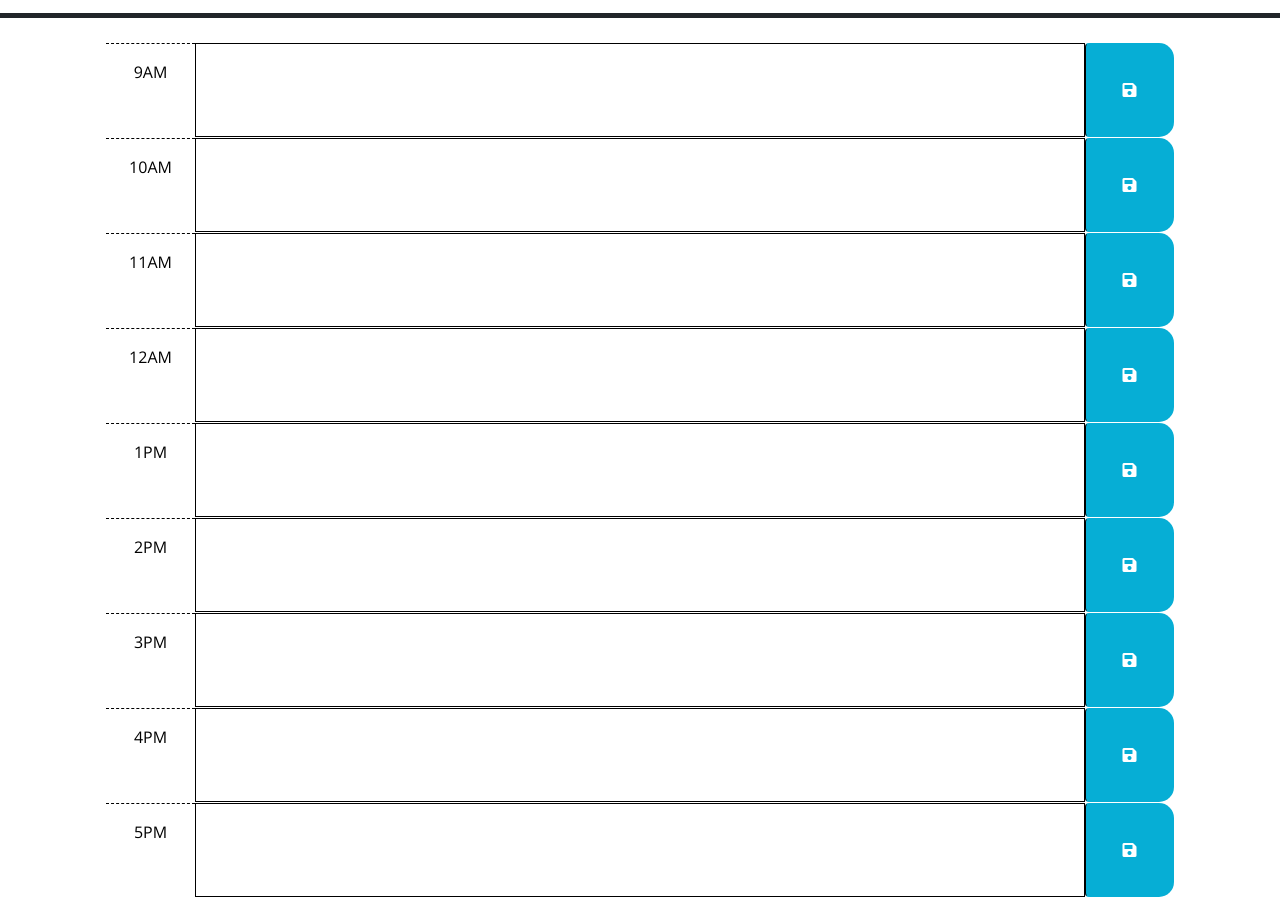
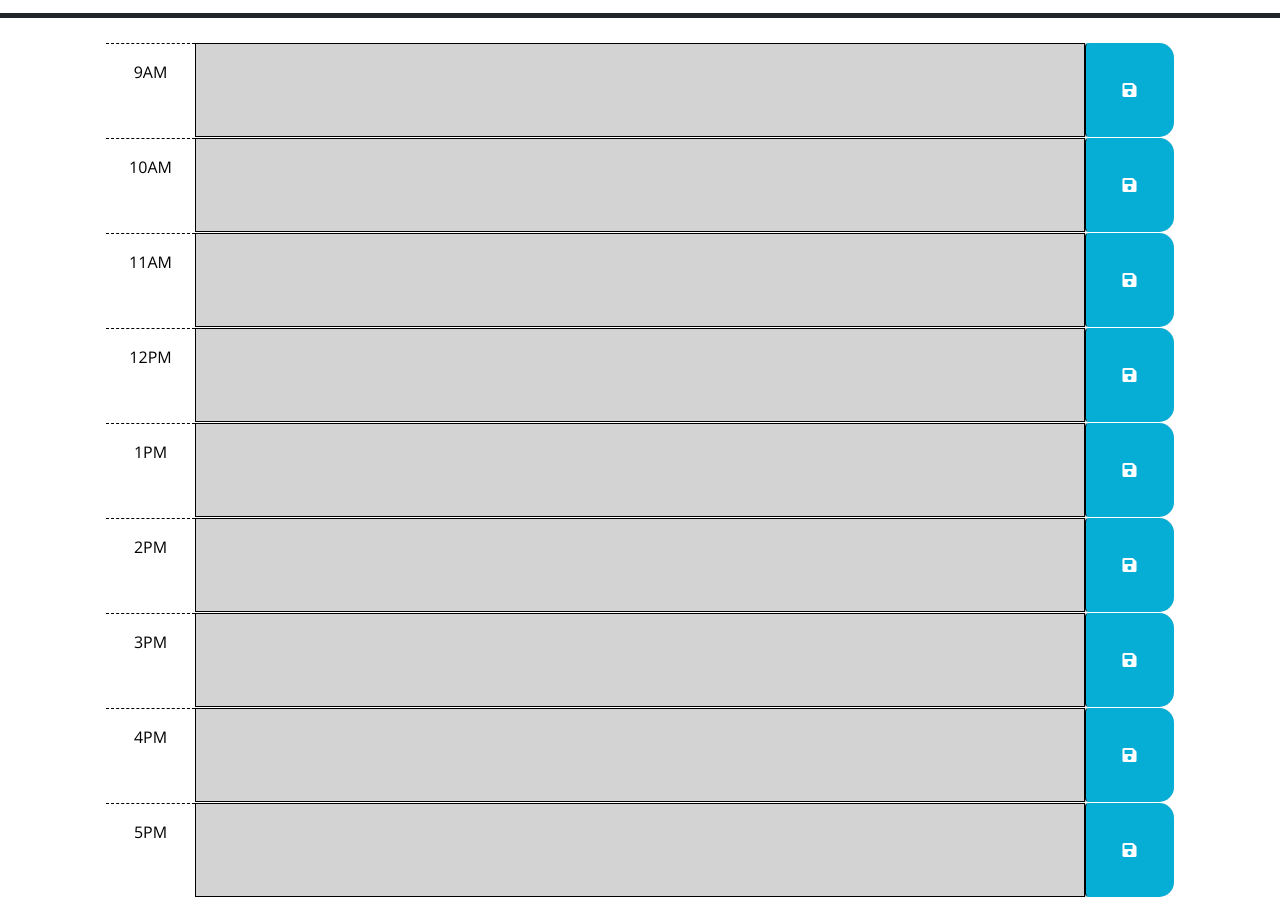
Before and after one commit to cassiegidd/calender_tasks, a plain HTML site: page index.html in a window 1280 px wide. Shown: the part 260-1157 px from the top of the page. Drawn offline with nearby package versions, Linux system fonts and the light colour scheme.

Commit message:
created function to compare and add class to select time blocks

```diff
--- a/assets/script.js
+++ b/assets/script.js
@@ -1,6 +1,19 @@
 // Wrap all code that interacts with the DOM in a call to jQuery to ensure that
 // the code isn't run until the browser has finished rendering all the elements
 // in the html.
+var allDivs = $('.description');
+var nineAm = $('#nine').attr('id');
+var tenAm = $('#ten').attr('id');
+var elevenAm = $('#eleven').attr('id');
+var twelvePm = $('#twelve').attr('id');
+var onePm = $('#thirteen').attr('id');
+var twoPm = $('#fourteen').attr('id');
+var threePm = $('#fifteen').attr('id');
+var fourPm = $('#sixteen').attr('id');
+var fivePm = $('#seventeen').attr('id');
+
+var hours = [nineAm, tenAm, elevenAm, twelvePm, onePm, twoPm, threePm, fourPm, fivePm];
+
 $(function () {
   // TODO: Add a listener for click events on the save button. This code should
   // use the id in the containing time-block as a key to save the user input in
@@ -8,13 +21,29 @@ $(function () {
   // function? How can DOM traversal be used to get the "hour-x" id of the
   // time-block containing the button that was clicked? How might the id be
   // useful when saving the description in local storage?
-  //
+
+
+
+
+
+
   // TODO: Add code to apply the past, present, or future class to each time
   // block by comparing the id to the current hour. HINTS: How can the id
   // attribute of each time-block be used to conditionally add or remove the
   // past, present, and future classes? How can Day.js be used to get the
   // current hour in 24-hour time?
-  //
+  var currentTime = dayjs().hour();
+
+$('.time-block').each(function() {
+    if($(this).attr('id') == currentTime) {
+        $(this).addClass('present');
+    } else if($(this).attr('id') > currentTime) {
+        $(this).addClass('future');
+    } else {
+        $(this).addClass('past');
+    }
+});
+
   // TODO: Add code to get any user input that was saved in localStorage and set
   // the values of the corresponding textarea elements. HINT: How can the id
   // attribute of each time-block be used to do this?
--- a/index.html
+++ b/index.html
@@ -41,7 +41,7 @@
         -->
 
       <!-- Example of a past time block. The "past" class adds a gray background color. -->
-      <div id="hour-9" class="row time-block">
+      <div id="09" value="09" class="row time-block">
         <div class="col-2 col-md-1 hour text-center py-3">9AM</div>
         <textarea class="col-8 col-md-10 description" rows="3"> </textarea>
         <button class="btn saveBtn col-2 col-md-1" aria-label="save">
@@ -50,7 +50,7 @@
       </div>
 
       <!-- Example of a a present time block. The "present" class adds a red background color. -->
-      <div id="hour-10" class="row time-block">
+      <div id="10" value="10" class="row time-block">
         <div class="col-2 col-md-1 hour text-center py-3">10AM</div>
         <textarea class="col-8 col-md-10 description" rows="3"> </textarea>
         <button class="btn saveBtn col-2 col-md-1" aria-label="save">
@@ -59,7 +59,7 @@
       </div>
 
       <!-- Example of a future time block. The "future" class adds a green background color. -->
-      <div id="hour-11" class="row time-block">
+      <div id="11" value="11" class="row time-block">
         <div class="col-2 col-md-1 hour text-center py-3">11AM</div>
         <textarea class="col-8 col-md-10 description" rows="3"> </textarea>
         <button class="btn saveBtn col-2 col-md-1" aria-label="save">
@@ -67,15 +67,15 @@
         </button>
       </div>
 
-      <div id="hour-12" class="row time-block">
-        <div class="col-2 col-md-1 hour text-center py-3">12AM</div>
+      <div id="12" class="row time-block">
+        <div class="col-2 col-md-1 hour text-center py-3">12PM</div>
         <textarea class="col-8 col-md-10 description" rows="3"> </textarea>
         <button class="btn saveBtn col-2 col-md-1" aria-label="save">
           <i class="fas fa-save" aria-hidden="true"></i>
         </button>
       </div>
 
-      <div id="hour-1" class="row time-block">
+      <div id="13" class="row time-block">
         <div class="col-2 col-md-1 hour text-center py-3">1PM</div>
         <textarea class="col-8 col-md-10 description" rows="3"> </textarea>
         <button class="btn saveBtn col-2 col-md-1" aria-label="save">
@@ -83,7 +83,7 @@
         </button>
       </div>
 
-      <div id="hour-2" class="row time-block">
+      <div id="14" class="row time-block">
         <div class="col-2 col-md-1 hour text-center py-3">2PM</div>
         <textarea class="col-8 col-md-10 description" rows="3"> </textarea>
         <button class="btn saveBtn col-2 col-md-1" aria-label="save">
@@ -91,7 +91,7 @@
         </button>
       </div>
 
-      <div id="hour-3" class="row time-block">
+      <div id="15" class="row time-block">
         <div class="col-2 col-md-1 hour text-center py-3">3PM</div>
         <textarea class="col-8 col-md-10 description" rows="3"> </textarea>
         <button class="btn saveBtn col-2 col-md-1" aria-label="save">
@@ -99,7 +99,7 @@
         </button>
       </div>
 
-      <div id="hour-4" class="row time-block">
+      <div id="16" class="row time-block">
         <div class="col-2 col-md-1 hour text-center py-3">4PM</div>
         <textarea class="col-8 col-md-10 description" rows="3"> </textarea>
         <button class="btn saveBtn col-2 col-md-1" aria-label="save">
@@ -107,7 +107,7 @@
         </button>
       </div>
 
-      <div id="hour-5" class="row time-block">
+      <div id="17" class="row time-block">
         <div class="col-2 col-md-1 hour text-center py-3">5PM</div>
         <textarea class="col-8 col-md-10 description" rows="3"> </textarea>
         <button class="btn saveBtn col-2 col-md-1" aria-label="save">
```
